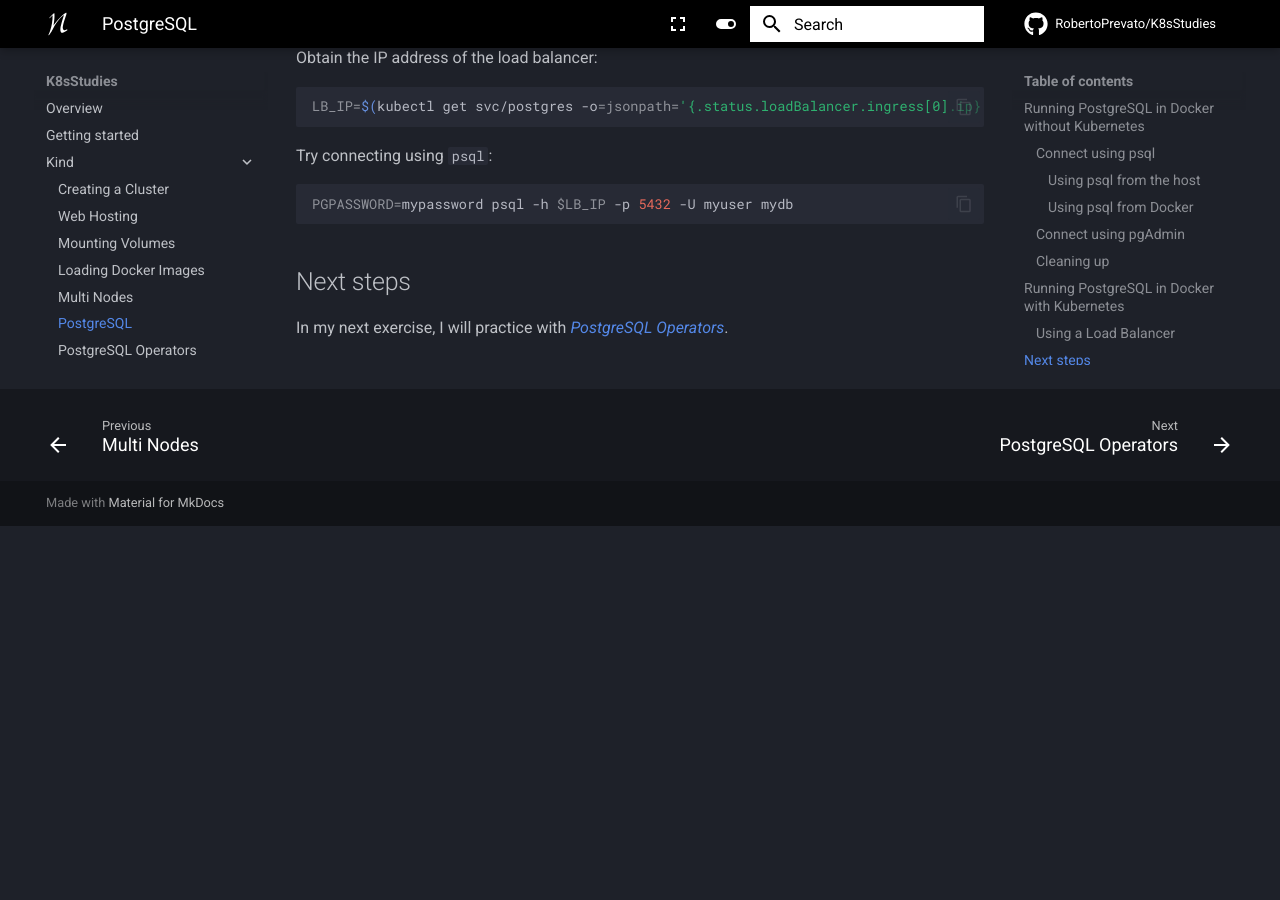
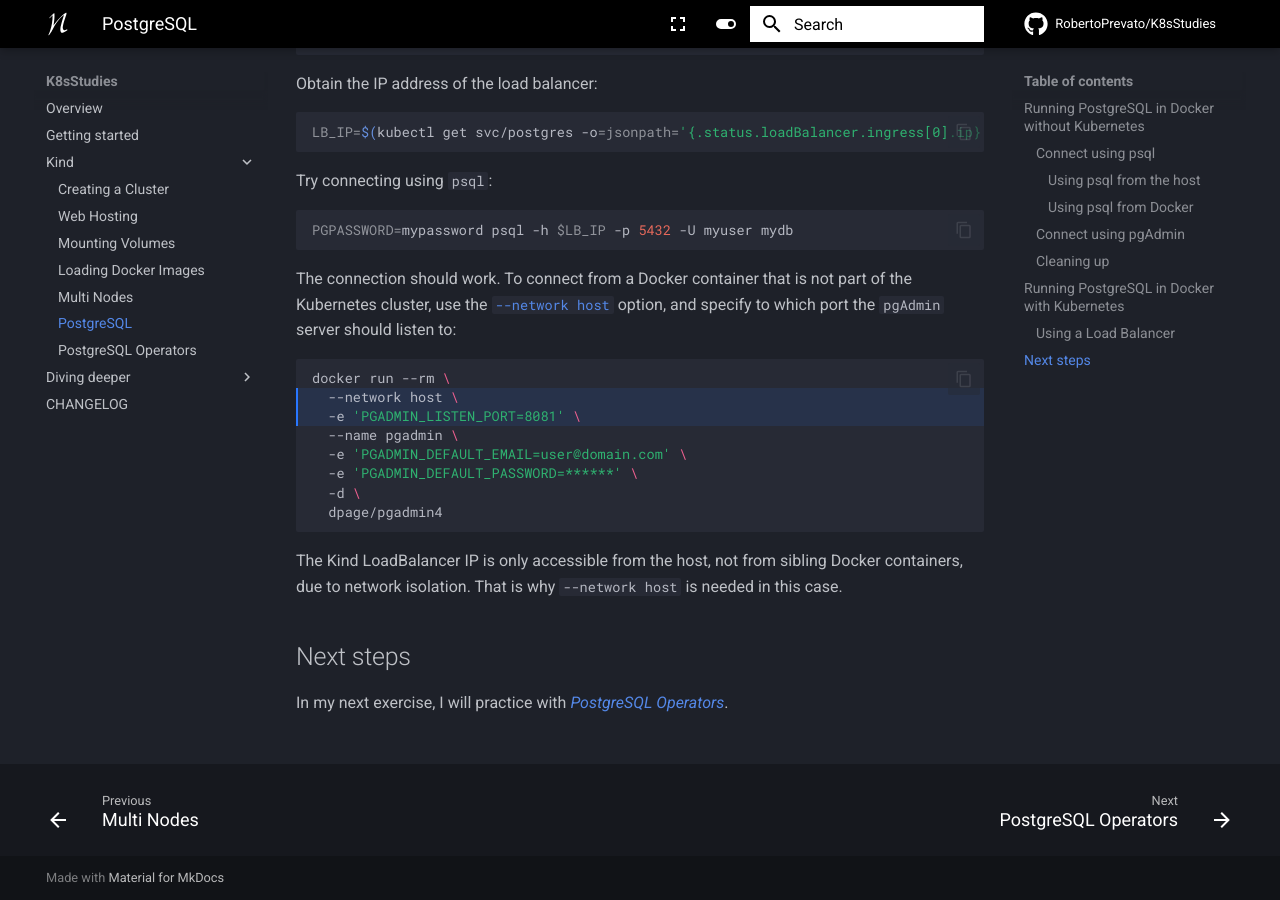
Before and after one commit to RobertoPrevato/K8sStudies, an MkDocs documentation site: the page built from docs/kind/postgresql.md, in a window 1280 px wide and 900 px high, scrolled down 8387 px. Built offline with MkDocs 1.6.1 and Material for MkDocs 9.7.7, drawn with Linux system fonts in a browser that asks for light colours; comment, search, counter and statistics services are not loaded; before the commit the page ends 8913 px from its top, so only the background shows below that; some of the changed text lies outside the part shown.

Commit message:
Improve postgresql.md

````diff
--- a/docs/kind/postgresql.md
+++ b/docs/kind/postgresql.md
@@ -222,7 +222,8 @@
 ```
 
 Then, navigate to [http://localhost:8080/](http://localhost:8080/) to access the local
-instance of *pgAdmin*.
+instance of *pgAdmin*. It takes several seconds for the `pgAdmin` server to
+become responsive.
 
 ![pgAdmin sign-in](/K8sStudies/img/pgadmin-signin.png)
 
@@ -441,6 +442,25 @@
 PGPASSWORD=mypassword psql -h $LB_IP -p 5432 -U myuser mydb
 ```
 
+The connection should work. To connect from a Docker container that is not part
+of the Kubernetes cluster, use the [`--network host`](https://docs.docker.com/engine/network/tutorials/host/)
+option, and specify to which port the `pgAdmin` server should listen to:
+
+```bash {hl_lines="2-3"}
+docker run --rm \
+  --network host \
+  -e 'PGADMIN_LISTEN_PORT=8081' \
+  --name pgadmin \
+  -e 'PGADMIN_DEFAULT_EMAIL=user@domain.com' \
+  -e 'PGADMIN_DEFAULT_PASSWORD=******' \
+  -d \
+  dpage/pgadmin4
+```
+
+The Kind LoadBalancer IP is only accessible from the host, not from sibling
+Docker containers, due to network isolation. That is why `--network host` is
+needed in this case.
+
 ## Next steps
 
 In my next exercise, I will practice with [_PostgreSQL Operators_](./postgresql-operators.md).
````
Also changed, not shown: docs/changelog.md (+7 -0 lines).
